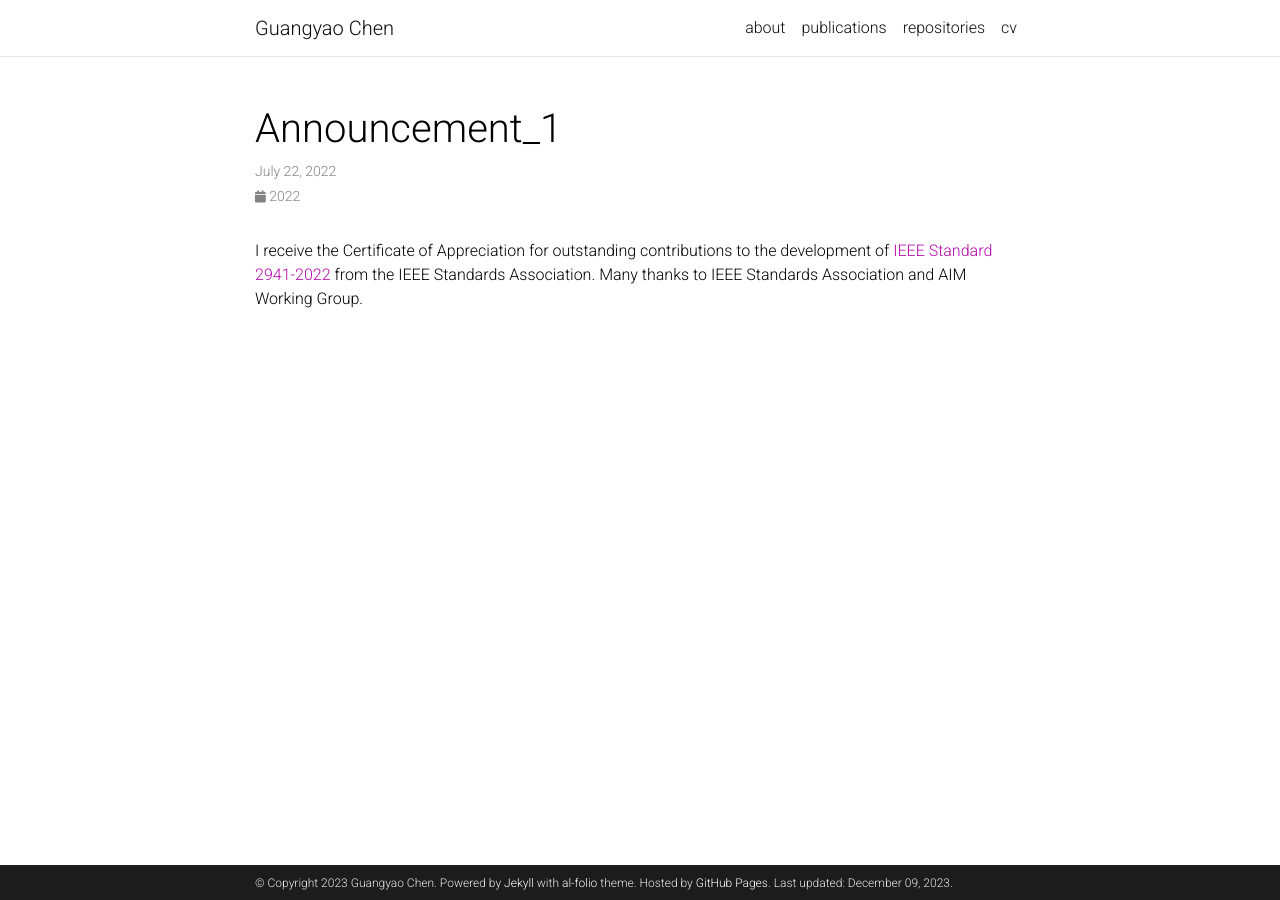
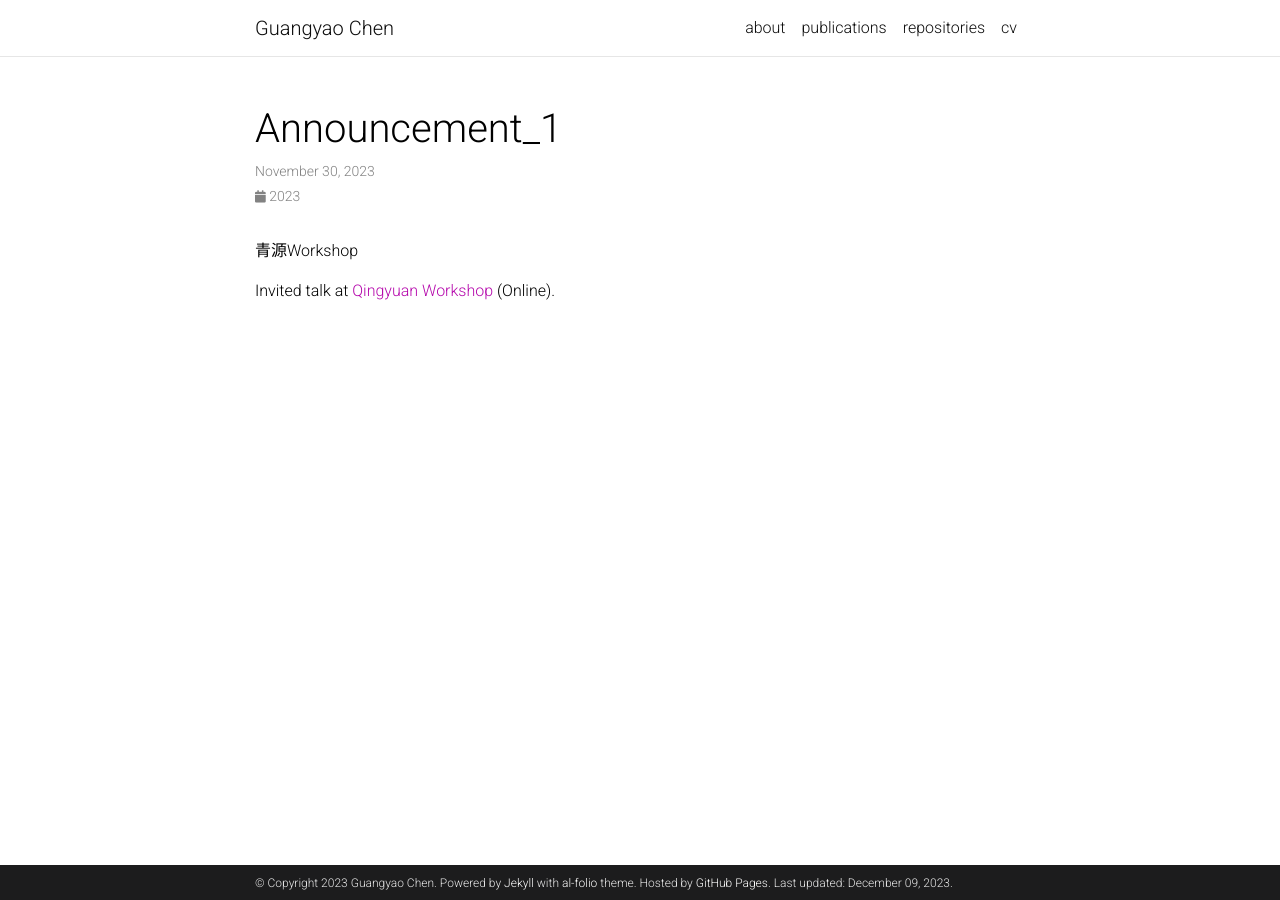
Before and after one commit to iCGY96/iCGY96.github.io, a Jekyll site: the page built from _news/announcement_1.md, in a window 1280 px wide. Built offline with Jekyll 4.4.1, drawn with Linux system fonts in a browser that asks for light colours; comment, search, counter and statistics services are not loaded; a style sheet for code colours, icons or effects is not loaded.

Commit message:
Update announcement_1.md

```diff
--- a/_news/announcement_1.md
+++ b/_news/announcement_1.md
@@ -1,8 +1,10 @@
 ---
 layout: post
-date: 2022-07-22 15:59:00-0400
+date: 2023-11-30 15:59:00-0400
 inline: true
 related_posts: false
 ---
 
-I receive the Certificate of Appreciation for outstanding contributions to the development of [IEEE Standard 2941-2022](https://www.techstreet.com/ieee/standards/ieee-2941-2021?gateway_code=ieee&vendor_id=10363&product_id=2234199) from the IEEE Standards Association. Many thanks to IEEE Standards Association and AIM Working Group.
+青源Workshop
+
+Invited talk at [Qingyuan Workshop](https://mp.weixin.qq.com/s/xyG3NXAqWuy4196xUuIdRw) (Online).
```
